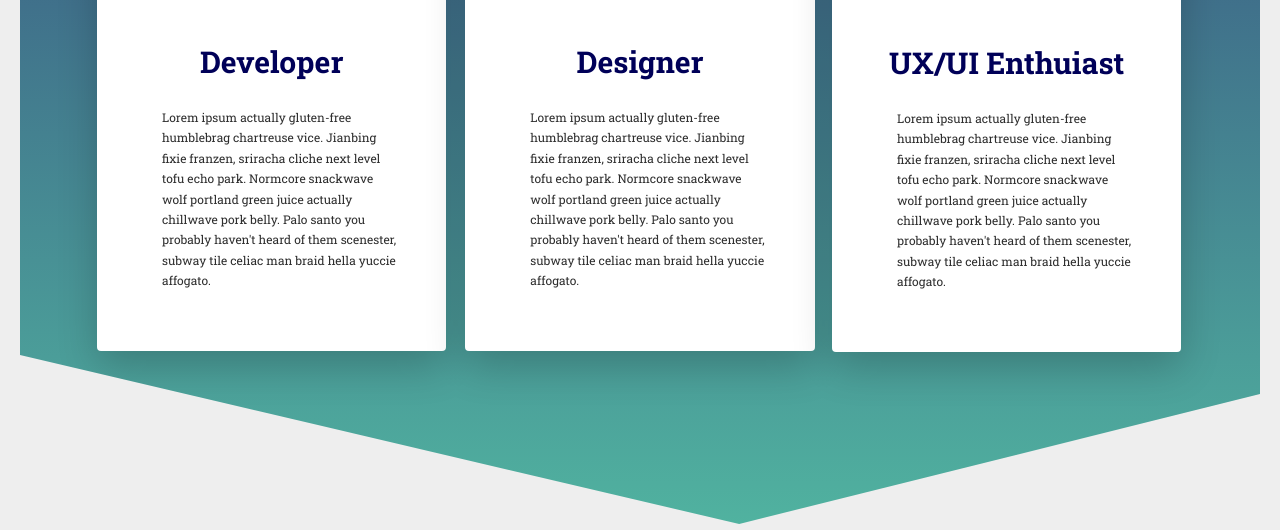
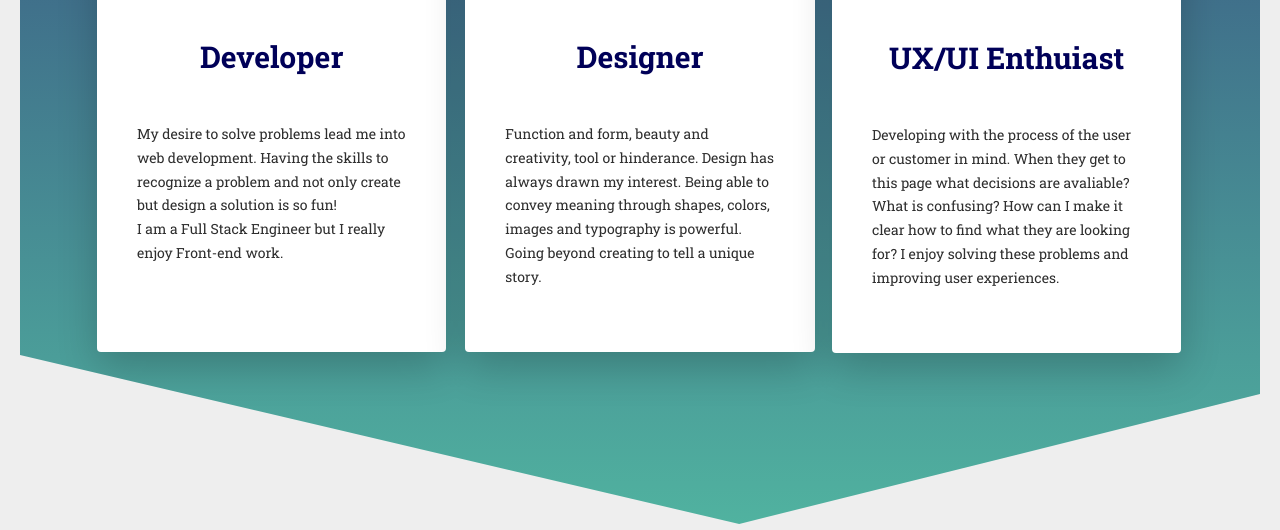
Before and after one commit to CatieTort/catie.codes-V1, a plain HTML site: page index.html in a window 1280 px wide. Shown: the part 846-1376 px from the top of the page. Drawn offline with Linux system fonts and the light colour scheme.

Commit message:
added interest blurbs

```diff
--- a/index.html
+++ b/index.html
@@ -64,7 +64,7 @@
 							</h4>
 							<div class="interests__details">
 								<p>
-									Lorem ipsum actually gluten-free humblebrag chartreuse vice. Jianbing fixie franzen, sriracha cliche next level tofu echo park. Normcore snackwave wolf portland green juice actually chillwave pork belly. Palo santo you probably haven't heard of them scenester, subway tile celiac man braid hella yuccie affogato.
+									My desire to solve problems lead me into web development. Having the skills to recognize a problem and not only create but design a solution is so fun! <br /> I am a Full Stack Engineer but I really enjoy Front-end work.
 								</p>
 								<!-- <div class="interests__btn">
 									<a href="www.catie.codes/projects.html" class="btn project__btn">View Projects</a>
@@ -85,7 +85,7 @@
 							</h4>
 							<div class="interests__details">
 								<p>
-									Lorem ipsum actually gluten-free humblebrag chartreuse vice. Jianbing fixie franzen, sriracha cliche next level tofu echo park. Normcore snackwave wolf portland green juice actually chillwave pork belly. Palo santo you probably haven't heard of them scenester, subway tile celiac man braid hella yuccie affogato.
+									Function and form, beauty and creativity, tool or hinderance. Design has always drawn my interest. Being able to convey meaning through shapes, colors, images and typography is powerful. Going beyond creating to tell a unique story.
 								</p>
 								<!-- <div class="interests__btn">
 									<a href="www.catie.codes/design.html" class="btn project__btn">View Projects</a>
@@ -106,7 +106,7 @@
 							</h4>
 							<div class="interests__details">
 								<p>
-									Lorem ipsum actually gluten-free humblebrag chartreuse vice. Jianbing fixie franzen, sriracha cliche next level tofu echo park. Normcore snackwave wolf portland green juice actually chillwave pork belly. Palo santo you probably haven't heard of them scenester, subway tile celiac man braid hella yuccie affogato.
+									Developing with the process of the user or customer in mind. When they get to this page what decisions are avaliable? What is confusing? How can I make it clear how to find what they are looking for? I enjoy solving these problems and improving user experiences.
 								</p>
 								<!-- <div class="interests__btn">
 									<a href="www.catie.codes/ux.html" class="btn project__btn">View Projects</a>
--- a/master.css
+++ b/master.css
@@ -496,7 +496,7 @@ body {
 .interests__heading {
 	text-align: center;
 	font-size: 3rem;
-	padding-top: 4rem;
+	padding-top: 3.5rem;
 	color: #000058;
 	/* transform: skewX(15deg); */
 }
@@ -511,9 +511,10 @@ body {
 
 .interests__details {
 	width: 100%;
-	font-size: 1.2rem;
-	padding: 2rem 5rem 2rem 6.5rem;
-	margin-bottom: 4rem;
+	height: 25rem;
+	font-size: 1.4rem;
+	padding: 4rem;
+	margin-bottom: 2rem;
 	/* transform: skewX(15deg); */
 }
 
```
